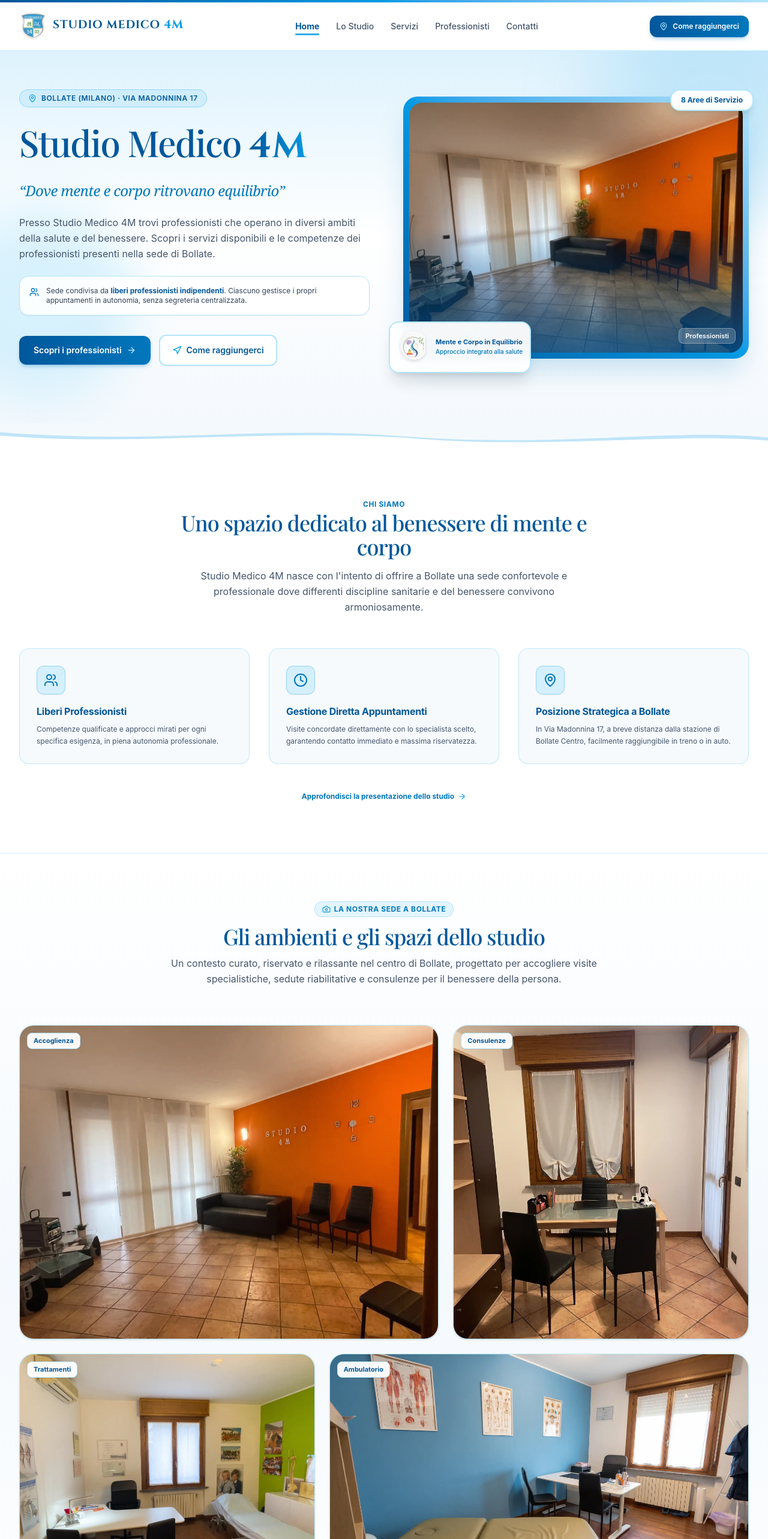
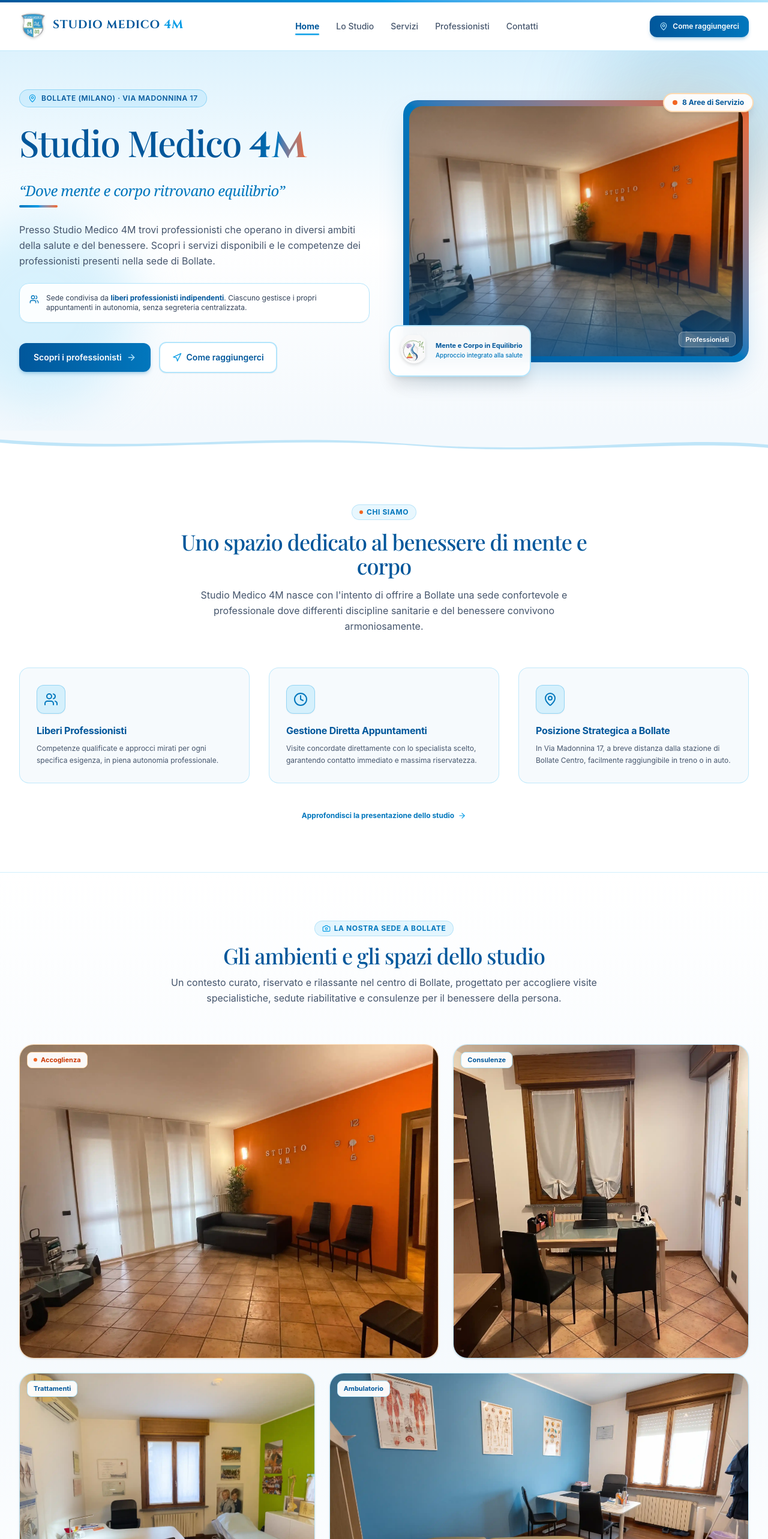
Before and after one commit to RiccardoDiRosa/StudioMedico4M, a React (Vite) app: page / in a window 1280 px wide. Shown: the top 2566 px of the page at 60% size. Built offline with nearby package versions, Linux system fonts and the light colour scheme; a web font is replaced by a local one.

Commit message:
style: inseriti accenti arancioni caldi in home a richiamo del muro dello studio

```diff
--- a/src/pages/HomePage.tsx
+++ b/src/pages/HomePage.tsx
@@ -108,11 +108,12 @@ export const HomePage: React.FC<HomePageProps> = ({ onNavigate, onSelectProfessi
 
             {/* Mobile Title & Payoff */}
             <h1 className="text-3xl sm:text-4xl font-normal text-[#01579b] tracking-tight leading-tight font-heading mt-2.5">
-              Studio Medico <span className="font-bold text-transparent bg-clip-text bg-gradient-to-r from-[#01579b] via-[#0277bd] to-[#039be5] font-brand tracking-wide inline-flex items-baseline lining-nums"><span className="inline-block">4</span><span className="inline-block">M</span></span>
+              Studio Medico <span className="font-bold text-transparent bg-clip-text bg-gradient-to-r from-[#01579b] via-[#0277bd] to-[#f26522] font-brand tracking-wide inline-flex items-baseline lining-nums"><span className="inline-block">4</span><span className="inline-block">M</span></span>
             </h1>
             <p className="text-base sm:text-lg text-[#0277bd] font-serif italic mt-1 font-medium">
               “Dove mente e corpo ritrovano equilibrio”
             </p>
+            <div className="w-12 h-1 rounded-full bg-gradient-to-r from-[#0277bd] via-[#039be5] to-[#f26522] mt-2 mb-1" />
 
             {/* HERO VISUAL STUDIO SHOWCASE CARD - Mobile Above-the-fold */}
             <div className="relative mt-4 mb-4 rounded-2xl overflow-hidden border-2 border-[#b3e5fc] shadow-xl shadow-[#0277bd]/15 group bg-white">
@@ -132,8 +133,9 @@ export const HomePage: React.FC<HomePageProps> = ({ onNavigate, onSelectProfessi
                 <span className="text-[11px] font-bold text-[#01579b]">Professionisti della Salute</span>
               </div>
 
-              <div className="absolute top-2.5 right-2.5 bg-white/95 backdrop-blur-md px-2 py-1 rounded-lg border border-[#b3e5fc] shadow-sm flex items-center gap-1">
-                <span className="text-[10px] font-bold text-[#0277bd]">8 Discipline</span>
+              <div className="absolute top-2.5 right-2.5 bg-white/95 backdrop-blur-md px-2.5 py-1 rounded-lg border border-orange-200/90 shadow-sm flex items-center gap-1.5">
+                <span className="w-1.5 h-1.5 rounded-full bg-[#f26522]" />
+                <span className="text-[10px] font-bold text-[#01579b]">8 Discipline</span>
               </div>
 
               {/* Bottom text bar over image */}
@@ -211,13 +213,16 @@ export const HomePage: React.FC<HomePageProps> = ({ onNavigate, onSelectProfessi
 
               {/* Main Headline */}
               <h1 className="text-4xl lg:text-5xl xl:text-6xl font-normal text-[#01579b] tracking-tight leading-[1.15] text-balance font-heading">
-                Studio Medico <span className="font-bold text-transparent bg-clip-text bg-gradient-to-r from-[#01579b] via-[#0277bd] to-[#039be5] font-brand tracking-wide inline-flex items-baseline lining-nums"><span className="inline-block">4</span><span className="inline-block">M</span></span>
+                Studio Medico <span className="font-bold text-transparent bg-clip-text bg-gradient-to-r from-[#01579b] via-[#0277bd] to-[#f26522] font-brand tracking-wide inline-flex items-baseline lining-nums"><span className="inline-block">4</span><span className="inline-block">M</span></span>
               </h1>
 
               {/* Payoff */}
+              <div className="space-y-2">
                 <p className="text-xl lg:text-2xl text-[#0277bd] font-serif italic tracking-tight font-medium">
                   “Dove mente e corpo ritrovano equilibrio”
                 </p>
+                <div className="w-16 h-1 rounded-full bg-gradient-to-r from-[#0277bd] via-[#039be5] to-[#f26522]" />
+              </div>
 
               {/* Verified Editorial Copy */}
               <p className="text-base text-slate-600 leading-relaxed">
@@ -259,8 +264,11 @@ export const HomePage: React.FC<HomePageProps> = ({ onNavigate, onSelectProfessi
             <div className="col-span-6 flex justify-end">
               <div className="relative w-full max-w-lg xl:max-w-xl">
 
+                {/* Warm ambient glow behind card echoing the studio's orange wall */}
+                <div className="absolute -top-8 -right-8 w-72 h-72 rounded-full bg-orange-500/15 blur-3xl pointer-events-none" />
+
                 {/* Main Framed Studio Showcase Card */}
-                <div className="relative rounded-3xl p-2.5 bg-gradient-to-tr from-[#01579b] via-[#039be5] to-[#b3e5fc] shadow-2xl shadow-[#0277bd]/25 overflow-hidden group">
+                <div className="relative rounded-3xl p-2.5 bg-gradient-to-tr from-[#01579b] via-[#0277bd] to-[#f26522] shadow-2xl shadow-[#0277bd]/25 overflow-hidden group">
                   <div className="relative aspect-[4/3] rounded-[22px] overflow-hidden bg-slate-100">
                     <img
                       src="/images/studio/studio1.webp"
@@ -303,7 +311,8 @@ export const HomePage: React.FC<HomePageProps> = ({ onNavigate, onSelectProfessi
                 </div>
 
                 {/* Floating pill badge for the 8 services */}
-                <div className="absolute -top-3 -right-2 bg-white/95 backdrop-blur-md px-4 py-2 rounded-2xl border-2 border-[#b3e5fc] shadow-lg flex items-center">
+                <div className="absolute -top-3 -right-2 bg-white/95 backdrop-blur-md px-3.5 py-1.5 rounded-2xl border-2 border-orange-200/90 shadow-lg flex items-center gap-2">
+                  <span className="w-2 h-2 rounded-full bg-[#f26522] animate-pulse" />
                   <span className="text-xs font-bold text-[#01579b]">
                     8 Aree di Servizio
                   </span>
@@ -322,8 +331,9 @@ export const HomePage: React.FC<HomePageProps> = ({ onNavigate, onSelectProfessi
       <section className="py-10 sm:py-20 bg-white">
         <div className="max-w-7xl mx-auto px-4 sm:px-6 lg:px-8">
           <div className="max-w-3xl mx-auto text-center space-y-2 sm:space-y-4 mb-6 sm:mb-14">
-            <span className="text-[11px] sm:text-xs font-bold uppercase tracking-wider text-[#0277bd]">
-              Chi Siamo
+            <span className="text-[11px] sm:text-xs font-bold uppercase tracking-wider text-[#0277bd] inline-flex items-center gap-1.5 px-3 py-1 rounded-full bg-[#b3e5fc]/30 border border-[#039be5]/20">
+              <span className="w-1.5 h-1.5 rounded-full bg-[#f26522]" />
+              <span>Chi Siamo</span>
             </span>
             <h2 className="text-2xl sm:text-4xl font-normal text-[#01579b] tracking-tight font-heading">
               Uno spazio dedicato al benessere di mente e corpo
@@ -414,10 +424,14 @@ export const HomePage: React.FC<HomePageProps> = ({ onNavigate, onSelectProfessi
               { photo: STUDIO_PHOTOS[2], span: 'md:col-span-5', ratio: 'aspect-[4/5] md:aspect-auto', pos: 'object-center' },
               { photo: STUDIO_PHOTOS[3], span: 'md:col-span-5', ratio: 'aspect-[4/3] md:aspect-auto', pos: 'object-center' },
               { photo: STUDIO_PHOTOS[1], span: 'md:col-span-7', ratio: 'aspect-[16/10] md:aspect-[16/9]', pos: 'object-center' }
-            ].map(({ photo, span, ratio, pos }) => (
+            ].map(({ photo, span, ratio, pos }) => {
+              const isReception = photo.id === 'studio-accoglienza';
+              return (
                 <figure
                   key={photo.id}
-                className={`group relative ${span} ${ratio} rounded-3xl overflow-hidden border border-[#b3e5fc]/80 hover:border-[#039be5] shadow-sm hover:shadow-xl hover:shadow-[#039be5]/10 transition-all bg-slate-100`}
+                  className={`group relative ${span} ${ratio} rounded-3xl overflow-hidden border ${
+                    isReception ? 'border-orange-200/90 hover:border-[#f26522]' : 'border-[#b3e5fc]/80 hover:border-[#039be5]'
+                  } shadow-sm hover:shadow-xl hover:shadow-[#039be5]/10 transition-all bg-slate-100`}
                 >
                   <img
                     src={photo.url}
@@ -425,11 +439,15 @@ export const HomePage: React.FC<HomePageProps> = ({ onNavigate, onSelectProfessi
                     className={`absolute inset-0 w-full h-full object-cover ${pos} group-hover:scale-105 transition-transform duration-700`}
                     loading="lazy"
                   />
-                <span className="absolute top-3 left-3 px-2.5 py-1 rounded-lg bg-white/95 backdrop-blur-md text-[11px] font-bold text-[#01579b] border border-[#b3e5fc] shadow-xs">
+                  <span className={`absolute top-3 left-3 px-2.5 py-1 rounded-lg bg-white/95 backdrop-blur-md text-[11px] font-bold border shadow-xs flex items-center gap-1.5 ${
+                    isReception ? 'text-orange-700 border-orange-200' : 'text-[#01579b] border-[#b3e5fc]'
+                  }`}>
+                    {isReception && <span className="w-1.5 h-1.5 rounded-full bg-[#f26522]" />}
                     {photo.badge}
                   </span>
                 </figure>
-            ))}
+              );
+            })}
           </div>
 
           {/* Quick Info Strip */}
```
Lines whose indentation alone changed are shown as unchanged.
